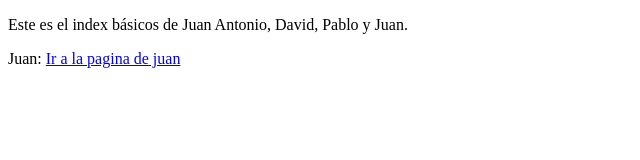
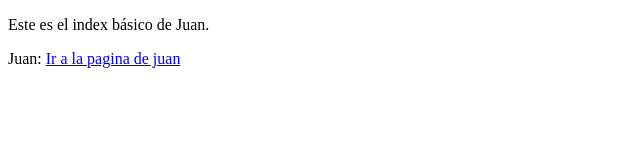
Before and after one commit to jp022/TrabajoDeEquipo, a plain HTML site: page INDEX.html in a window 1280 px wide. Shown: the whole page, without its empty margins (0-640 px from the left). Drawn offline with Linux system fonts and the light colour scheme.

Commit message:
Update INDEX.html

```diff
--- a/INDEX.html
+++ b/INDEX.html
@@ -5,7 +5,7 @@
     </head>
     <body>
         <p>
-            Este es el index básicos de Juan Antonio, David, Pablo y Juan.
+            Este es el index básico de Juan.
         </p>
 
         <p>Juan: <a href="juan.html">Ir a la pagina de juan</a></p>
```
